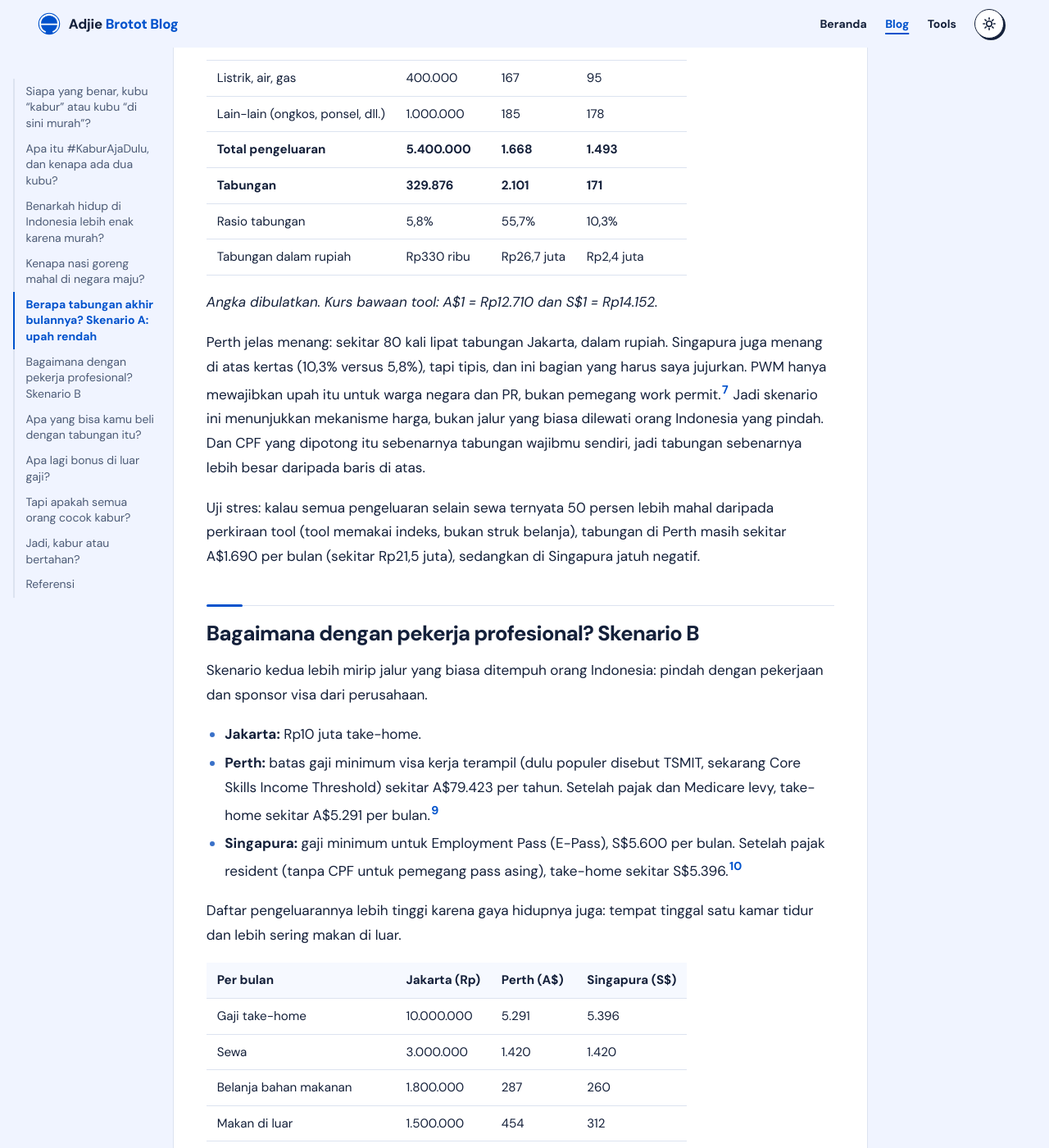
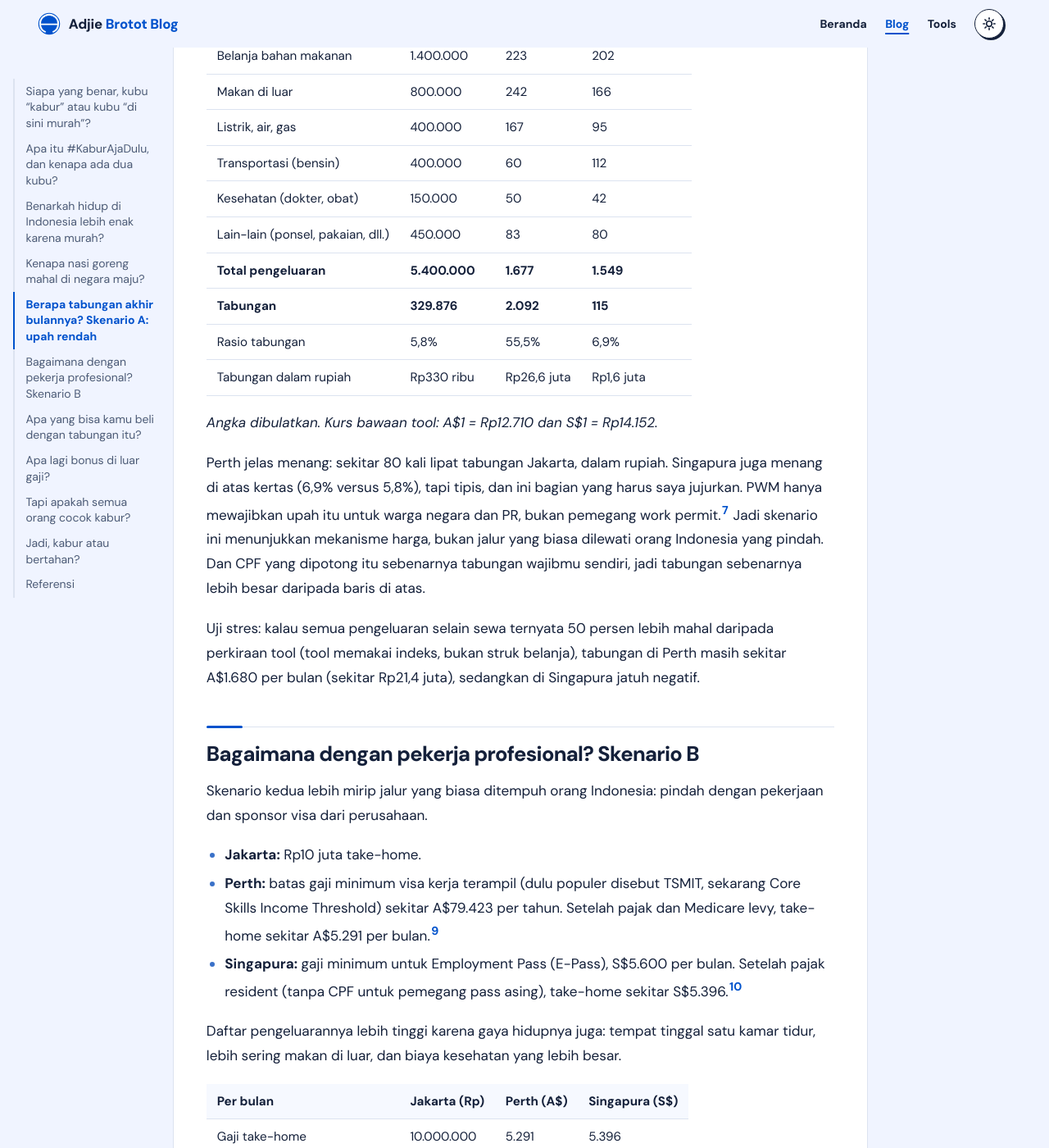
Before and after one commit to adjiebrotot/blog, a Jekyll site: the page built from id/_posts/2026-10-25-kabur-aja-dulu.md, in a window 1280 px wide and 1400 px high, scrolled down 4627 px. Shown: the whole window at 82% size. Built offline with Jekyll 4.4.1, drawn with Linux system fonts in a browser that asks for light colours; some of the changed text lies outside the part shown.

Commit message:
Break the cost tables down per category (Detailed mode): add transport and health rows, refresh figures
Co-Authored-By: Claude Sonnet 5.5 <noreply@anthropic.com>
Claude-Session: https://claude.ai/code/session_01VthXxMF4ZXuhxqvWsNbzqq

````diff
--- a/id/_posts/2026-10-25-kabur-aja-dulu.md
+++ b/id/_posts/2026-10-25-kabur-aja-dulu.md
@@ -58,7 +58,7 @@ Jadi pertanyaannya bergeser: kalau barang tradable harganya sama di mana-mana, s
 
 ## Berapa tabungan akhir bulannya? Skenario A: upah rendah
 
-Supaya adil, kita uji dua kelompok. Hitungan di bawah dibuat dengan [tool Cost of Living Comparator](https://tool.adjiebrotots.com/costofliving-comparator/) buatan saya, dengan satu daftar pengeluaran yang sama di tiga kota: seorang single, menyewa kamar atau tempat tinggal dengan tipe yang sama, makan campur masak dan di luar. Itu yang saya maksud dengan apple to apple. Jakarta jadi titik awal, dan tool memperkirakan biaya yang sama di Perth dan Singapura dari indeks harga tiap kota.
+Supaya adil, kita uji dua kelompok. Hitungan di bawah dibuat dengan [tool Cost of Living Comparator](https://tool.adjiebrotots.com/costofliving-comparator/) buatan saya, dalam mode Detailed, dengan satu daftar pengeluaran yang sama di tiga kota: seorang single, menyewa tempat tinggal dengan tipe yang sama, makan campur masak dan di luar, bepergian dengan motor atau transportasi umum. Itu yang saya maksud dengan apple to apple. Jakarta jadi titik awal. Tiap baris (sewa, makanan, listrik dan air, bensin, kesehatan, dan seterusnya) lalu diperkirakan tool untuk Perth dan Singapura dari indeks harga masing-masing kota, jadi kamu bisa melihat selisihnya per baris.
 
 Skenario pertama: pekerja upah rendah.
 
@@ -73,17 +73,19 @@ Skenario pertama: pekerja upah rendah.
 | Belanja bahan makanan | 1.400.000 | 223 | 202 |
 | Makan di luar | 800.000 | 242 | 166 |
 | Listrik, air, gas | 400.000 | 167 | 95 |
-| Lain-lain (ongkos, ponsel, dll.) | 1.000.000 | 185 | 178 |
-| **Total pengeluaran** | **5.400.000** | **1.668** | **1.493** |
-| **Tabungan** | **329.876** | **2.101** | **171** |
-| Rasio tabungan | 5,8% | 55,7% | 10,3% |
-| Tabungan dalam rupiah | Rp330 ribu | Rp26,7 juta | Rp2,4 juta |
+| Transportasi (bensin) | 400.000 | 60 | 112 |
+| Kesehatan (dokter, obat) | 150.000 | 50 | 42 |
+| Lain-lain (ponsel, pakaian, dll.) | 450.000 | 83 | 80 |
+| **Total pengeluaran** | **5.400.000** | **1.677** | **1.549** |
+| **Tabungan** | **329.876** | **2.092** | **115** |
+| Rasio tabungan | 5,8% | 55,5% | 6,9% |
+| Tabungan dalam rupiah | Rp330 ribu | Rp26,6 juta | Rp1,6 juta |
 
 *Angka dibulatkan. Kurs bawaan tool: A$1 = Rp12.710 dan S$1 = Rp14.152.*
 
-Perth jelas menang: sekitar 80 kali lipat tabungan Jakarta, dalam rupiah. Singapura juga menang di atas kertas (10,3% versus 5,8%), tapi tipis, dan ini bagian yang harus saya jujurkan. PWM hanya mewajibkan upah itu untuk warga negara dan PR, bukan pemegang work permit.[^pwm] Jadi skenario ini menunjukkan mekanisme harga, bukan jalur yang biasa dilewati orang Indonesia yang pindah. Dan CPF yang dipotong itu sebenarnya tabungan wajibmu sendiri, jadi tabungan sebenarnya lebih besar daripada baris di atas.
+Perth jelas menang: sekitar 80 kali lipat tabungan Jakarta, dalam rupiah. Singapura juga menang di atas kertas (6,9% versus 5,8%), tapi tipis, dan ini bagian yang harus saya jujurkan. PWM hanya mewajibkan upah itu untuk warga negara dan PR, bukan pemegang work permit.[^pwm] Jadi skenario ini menunjukkan mekanisme harga, bukan jalur yang biasa dilewati orang Indonesia yang pindah. Dan CPF yang dipotong itu sebenarnya tabungan wajibmu sendiri, jadi tabungan sebenarnya lebih besar daripada baris di atas.
 
-Uji stres: kalau semua pengeluaran selain sewa ternyata 50 persen lebih mahal daripada perkiraan tool (tool memakai indeks, bukan struk belanja), tabungan di Perth masih sekitar A$1.690 per bulan (sekitar Rp21,5 juta), sedangkan di Singapura jatuh negatif.
+Uji stres: kalau semua pengeluaran selain sewa ternyata 50 persen lebih mahal daripada perkiraan tool (tool memakai indeks, bukan struk belanja), tabungan di Perth masih sekitar A$1.680 per bulan (sekitar Rp21,4 juta), sedangkan di Singapura jatuh negatif.
 
 ## Bagaimana dengan pekerja profesional? Skenario B
 
@@ -93,7 +95,7 @@ Skenario kedua lebih mirip jalur yang biasa ditempuh orang Indonesia: pindah den
 - **Perth:** batas gaji minimum visa kerja terampil (dulu populer disebut TSMIT, sekarang Core Skills Income Threshold) sekitar A$79.423 per tahun. Setelah pajak dan Medicare levy, take-home sekitar A$5.291 per bulan.[^csit]
 - **Singapura:** gaji minimum untuk Employment Pass (E-Pass), S$5.600 per bulan. Setelah pajak resident (tanpa CPF untuk pemegang pass asing), take-home sekitar S$5.396.[^ep]
 
-Daftar pengeluarannya lebih tinggi karena gaya hidupnya juga: tempat tinggal satu kamar tidur dan lebih sering makan di luar.
+Daftar pengeluarannya lebih tinggi karena gaya hidupnya juga: tempat tinggal satu kamar tidur, lebih sering makan di luar, dan biaya kesehatan yang lebih besar.
 
 | Per bulan | Jakarta (Rp) | Perth (A$) | Singapura (S$) |
 | --- | --- | --- | --- |
@@ -102,20 +104,22 @@ Daftar pengeluarannya lebih tinggi karena gaya hidupnya juga: tempat tinggal sat
 | Belanja bahan makanan | 1.800.000 | 287 | 260 |
 | Makan di luar | 1.500.000 | 454 | 312 |
 | Listrik, air, gas | 600.000 | 250 | 142 |
-| Lain-lain (ongkos, ponsel, dll.) | 1.800.000 | 332 | 320 |
-| **Total pengeluaran** | **8.700.000** | **2.743** | **2.453** |
-| **Tabungan** | **1.300.000** | **2.548** | **2.943** |
-| Rasio tabungan | 13,0% | 48,2% | 54,5% |
-| Tabungan dalam rupiah | Rp1,3 juta | Rp32,4 juta | Rp41,6 juta |
+| Transportasi (bensin) | 600.000 | 90 | 167 |
+| Kesehatan (dokter, obat) | 300.000 | 100 | 85 |
+| Lain-lain (ponsel, pakaian, dll.) | 900.000 | 166 | 160 |
+| **Total pengeluaran** | **8.700.000** | **2.766** | **2.545** |
+| **Tabungan** | **1.300.000** | **2.525** | **2.851** |
+| Rasio tabungan | 13,0% | 47,7% | 52,8% |
+| Tabungan dalam rupiah | Rp1,3 juta | Rp32,1 juta | Rp40,3 juta |
 
-Kali ini dua-duanya menang telak. Rasionya sekitar 4 kali lipat, dan nominalnya 25 sampai 32 kali lipat. Uji stres yang sama (semua selain sewa 50 persen lebih mahal) menyisakan tabungan sekitar Rp24 juta di Perth dan Rp34 juta di Singapura. Kesimpulannya gak berubah.
+Kali ini dua-duanya menang telak. Rasionya sekitar 4 kali lipat, dan nominalnya 25 sampai 31 kali lipat. Uji stres yang sama (semua selain sewa 50 persen lebih mahal) menyisakan tabungan sekitar Rp24 juta di Perth dan Rp32 juta di Singapura. Kesimpulannya gak berubah.
 
 ```mermaid
 xychart-beta
   title "Tabungan per bulan (Rp juta)"
   x-axis ["A Jakarta", "A Perth", "A Singapura", "B Jakarta", "B Perth", "B Singapura"]
   y-axis "Rp juta" 0 --> 45
-  bar [0.3, 26.7, 2.4, 1.3, 32.4, 41.6]
+  bar [0.3, 26.6, 1.6, 1.3, 32.1, 40.3]
 ```
 
 *A = upah rendah, B = profesional di batas gaji minimum visa.*
````
Also changed, not shown: other parts of id/_posts/2026-10-25-kabur-aja-dulu.md (+1 -1 lines).
